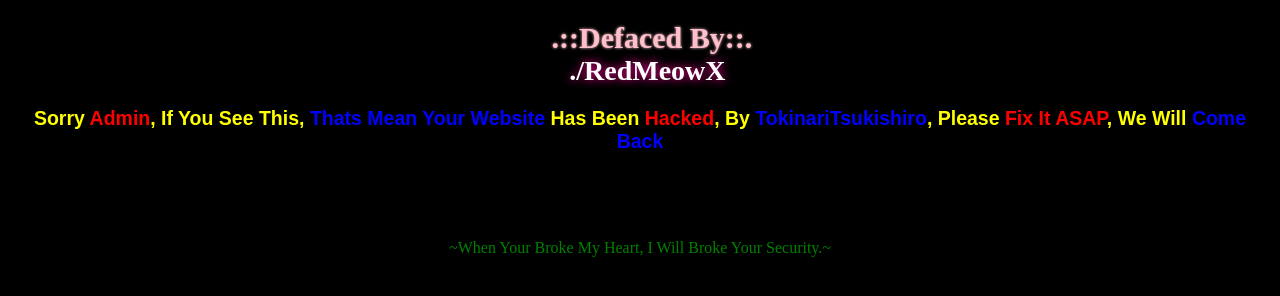
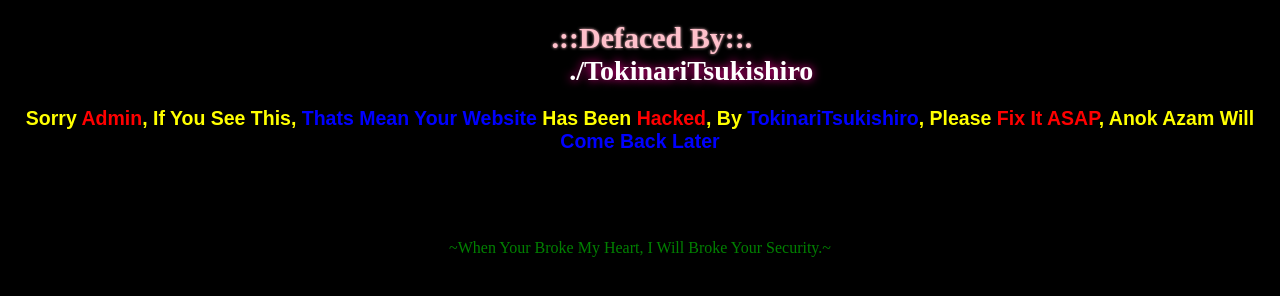
Before and after one commit to RedMeowX/redmeowx.github.io, a plain HTML site: page Deface/index.html in a window 1280 px wide. Shown: the part 366-662 px from the top of the page. Drawn offline with Linux system fonts and the light colour scheme; no server answers.

Commit message:
Update index.html

```diff
--- a/Deface/index.html
+++ b/Deface/index.html
@@ -46,11 +46,11 @@ alert('Stay Safe Brada');
       <h2 class="glowup">
       	<font style="color:pink;text-shadow:0px 0px 3px;font-size:30px;margin-left:43%;">.::Defaced By::.</font>
       	<br>
-      	<span style="color:#ffffff;text-shadow:#FF0099 0px 0px 10px;margin-left:44.40%;font-size:28px;">./RedMeowX</span>
+      	<span style="color:#ffffff;text-shadow:#FF0099 0px 0px 10px;margin-left:44.40%;font-size:28px;">./TokinariTsukishiro</span>
       </h2>
 
       <b style="color:yellow;font-size:13px;text-align:center;font-family:sans-serif;">
-      	<h2>Sorry <span style="color:red;">Admin</span>, If You See This, <span style="color:blue;">Thats Mean Your Website</span> Has Been <span style="color:red;">Hacked</span>, By <span style="color:blue;">TokinariTsukishiro</span>, Please <span style="color:red;">Fix It ASAP</span>, We Will <span style="color:blue;">Come Back</span></h2>
+      	<h2>Sorry <span style="color:red;">Admin</span>, If You See This, <span style="color:blue;">Thats Mean Your Website</span> Has Been <span style="color:red;">Hacked</span>, By <span style="color:blue;">TokinariTsukishiro</span>, Please <span style="color:red;">Fix It ASAP</span>, Anok Azam Will <span style="color:blue;">Come Back Later</span></h2>
       </b>
 <br>
 <br>
```
